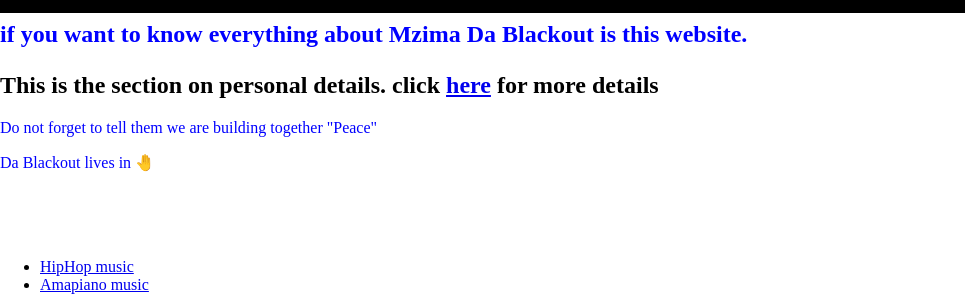
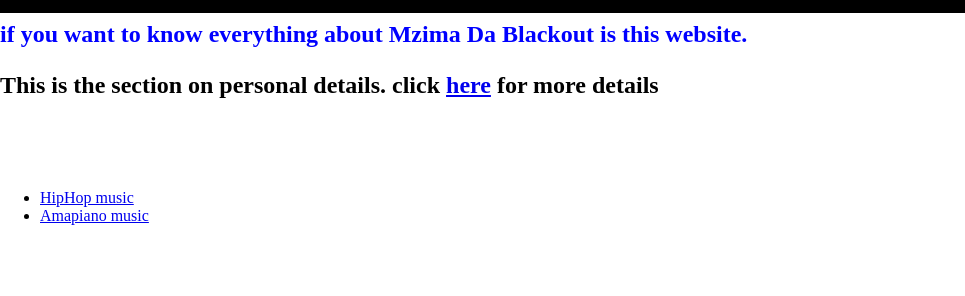
Before and after one commit to DonaldMzima/The-Unconventional-Calculator, a plain HTML site: page index.html in a window 1280 px wide. Shown: the part 97-393 px from the top of the page, 0-965 px from the left. Drawn offline with Linux system fonts and the light colour scheme.

Commit message:
refactor: text removal

```diff
--- a/index.html
+++ b/index.html
@@ -46,8 +46,8 @@
         <a href="https://web.facebook.com/mzima.dablackout.3"> here</a>
         for more details
       </h2>
-      <p>Do not forget to tell them we are building together "Peace"</p>
-      <p>Da Blackout lives in 🤚</p>
+
+
     </main>
 
     <br />
```
